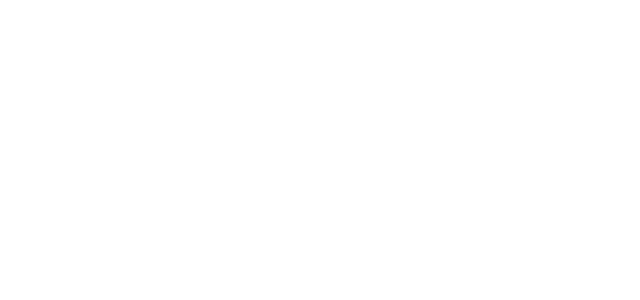
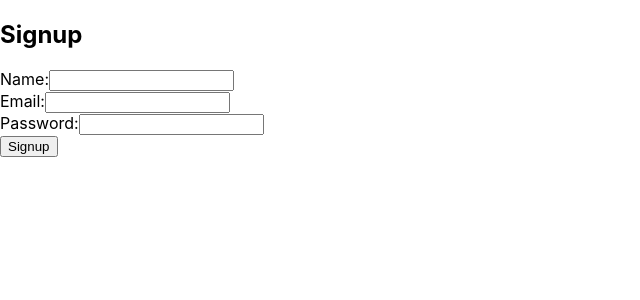
Before and after one commit to hadishamoun1/code-editor-frontend, a React (Create React App) app: page /signup in a window 1280 px wide. Before the commit this address had no page. Shown: the top 300 px of the page, without its empty margins (0-640 px from the left). Built offline with nearby package versions, Linux system fonts and the light colour scheme.

Commit message:
Added sign in and login page

```diff
--- a/package.json
+++ b/package.json
@@ -7,6 +7,7 @@
     "@testing-library/jest-dom": "^5.17.0",
     "@testing-library/react": "^13.4.0",
     "@testing-library/user-event": "^13.5.0",
+    "axios": "^1.7.2",
     "react": "^18.3.1",
     "react-dom": "^18.3.1",
     "react-router-dom": "^6.25.1",
--- a/src/App.js
+++ b/src/App.js
@@ -2,12 +2,16 @@
 import { BrowserRouter as Router, Routes, Route } from "react-router-dom";
 
 import CodeEditor from "./components/CodeEditor";
+import Signup from "./components/Signup";
+import Login from "./components/Login";
 
 const App = () => {
   return (
     <Router>
       <Routes>
         <Route path="/" element={<CodeEditor />} />
+        <Route path="/signup" element={<Signup />} />
+        <Route path="/login" element={<Login />} />
       </Routes>
     </Router>
   );
--- /dev/null
+++ b/src/components/Login.jsx
@@ -0,0 +1,51 @@
+import React, { useState } from "react";
+import axios from "axios";
+
+const Login = () => {
+  const [email, setEmail] = useState("");
+  const [password, setPassword] = useState("");
+  const [message, setMessage] = useState("");
+
+  const handleSubmit = async (e) => {
+    e.preventDefault();
+    try {
+      const response = await axios.post("http://127.0.0.1:8000/api/login", {
+        email,
+        password,
+      });
+      const { access_token } = response.data;
+      localStorage.setItem("token", access_token);
+      setMessage("Login successful");
+    } catch (error) {
+      setMessage("Error logging in");
+    }
+  };
+
+  return (
+    <div>
+      <h2>Login</h2>
+      <form onSubmit={handleSubmit}>
+        <div>
+          <label>Email:</label>
+          <input
+            type="email"
+            value={email}
+            onChange={(e) => setEmail(e.target.value)}
+          />
+        </div>
+        <div>
+          <label>Password:</label>
+          <input
+            type="password"
+            value={password}
+            onChange={(e) => setPassword(e.target.value)}
+          />
+        </div>
+        <button type="submit">Login</button>
+      </form>
+      {message && <p>{message}</p>}
+    </div>
+  );
+};
+
+export default Login;
--- /dev/null
+++ b/src/components/Signup.jsx
@@ -0,0 +1,60 @@
+import React, { useState } from "react";
+import axios from "axios";
+
+const Signup = () => {
+  const [name, setName] = useState("");
+  const [email, setEmail] = useState("");
+  const [password, setPassword] = useState("");
+  const [message, setMessage] = useState("");
+
+  const handleSubmit = async (e) => {
+    e.preventDefault();
+    try {
+      const response = await axios.post("http://127.0.0.1:8000/api/register", {
+        name,
+        email,
+        password,
+        password_confirmation: password,
+      });
+      setMessage("User registered successfully");
+    } catch (error) {
+      setMessage("Error registering user");
+    }
+  };
+
+  return (
+    <div>
+      <h2>Signup</h2>
+      <form onSubmit={handleSubmit}>
+        <div>
+          <label>Name:</label>
+          <input
+            type="text"
+            value={name}
+            onChange={(e) => setName(e.target.value)}
+          />
+        </div>
+        <div>
+          <label>Email:</label>
+          <input
+            type="email"
+            value={email}
+            onChange={(e) => setEmail(e.target.value)}
+          />
+        </div>
+        <div>
+          <label>Password:</label>
+          <input
+            type="password"
+            value={password}
+            onChange={(e) => setPassword(e.target.value)}
+          />
+        </div>
+        <button type="submit">Signup</button>
+      </form>
+      {message && <p>{message}</p>}
+    </div>
+  );
+};
+
+export default Signup;
```
Also changed, not shown: 1 other file (tests, documents, lock files or other folders).
